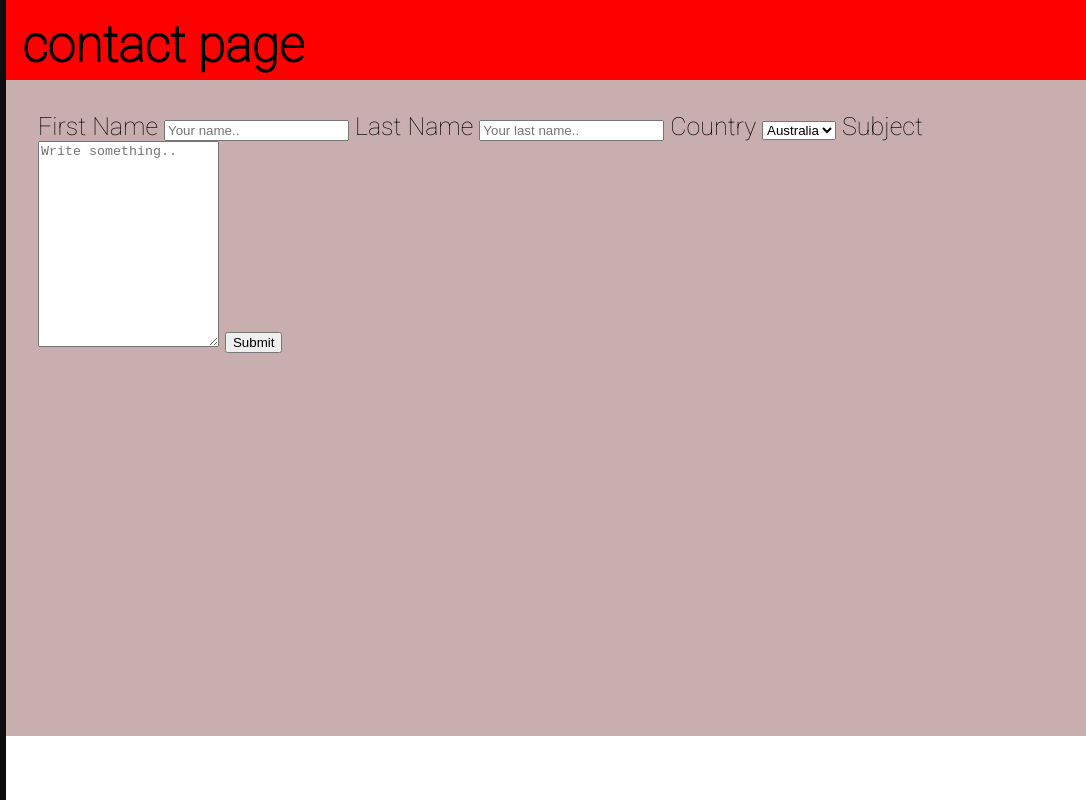
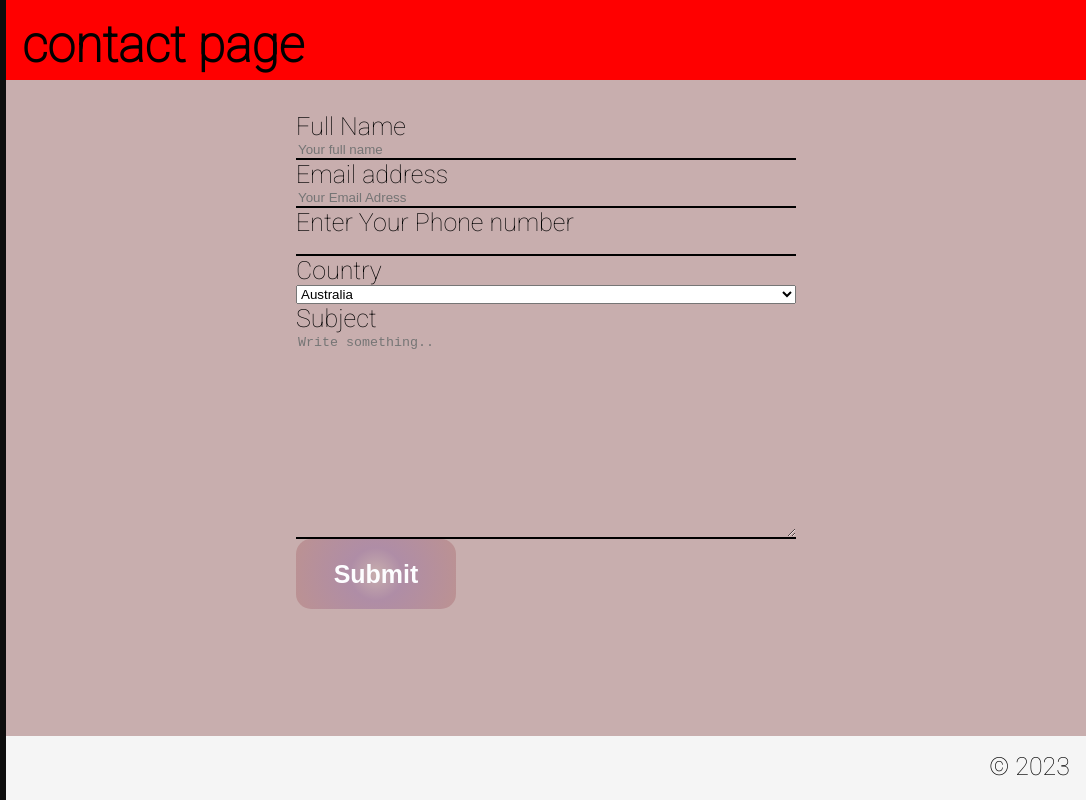
Before and after one commit to omar12ahmed/omar-training, a plain HTML site: page public/contact.html in a window 1280 px wide. Shown: the full height of the page, 194-1280 px from the left. Drawn offline with Linux system fonts and the light colour scheme.

Commit message:
added styling to my contact page

```diff
--- a/public/contact.html
+++ b/public/contact.html
@@ -6,7 +6,6 @@
     <meta name="viewport" content="width=device-width, initial-scale=1.0" />
     <link rel="stylesheet" href="style.css" />
     <title>contact page</title>
-
   </head>
   <body>
     <div class="grid-container">
@@ -32,12 +31,32 @@
       </header>
       <main class="main-content">
         <form action="action_page.php">
+          <label for="name">Full Name</label>
+          <input
+            class="input-box"
+            type="text"
+            id="fname"
+            name="full name"
+            placeholder="Your full name"
+          />
 
-          <label for="fname">First Name</label>
-          <input type="text" id="fname" name="firstname" placeholder="Your name..">
+          <label for="email">Email address</label>
+          <input
+            class="input-box"
+            type="text"
+            id="email"
+            name="email"
+            placeholder="Your Email Adress"
+          />
 
-          <label for="lname">Last Name</label>
-          <input type="text" id="lname" name="lastname" placeholder="Your last name..">
+          <label for="phone">Enter Your Phone number</label>
+          <input
+            class="input-box"
+            type="tel"
+            id="phone"
+            name="phone"
+            pattern="[0-9]"
+          />
 
           <label for="country">Country</label>
           <select id="country" name="country">
@@ -47,12 +66,15 @@
           </select>
 
           <label for="subject">Subject</label>
-          <textarea id="subject" name="subject" placeholder="Write something.." style="height:200px"></textarea>
-
-          <input type="submit" value="Submit">
-
+          <textarea
+            class="input-box"
+            id="subject"
+            name="subject"
+            placeholder="Write something.."
+            style="height: 200px"
+          ></textarea>
+          <button>Submit</button>
         </form>
-      </div>
       </main>
       <footer class="footer">
         <span>&copy; 2023</span>
--- a/public/style.css
+++ b/public/style.css
@@ -111,6 +111,36 @@ h1 {
   background-color: #c8aeae;
   overflow: auto;
   padding: 2rem;
+
+
+}
+form {
+   display:flex;
+   flex-direction:column;
+   margin:auto;
+  max-width:500px;
+}
+.input-box{
+  background:unset;
+  border:unset;
+  border-bottom: 2px solid;
+}
+
+button{
+  color: rgb(253, 253, 255);
+ background: radial-gradient(circle at center, rgba( 255, 125 , 125, 0 ) 0%, #af8da6 30%, #bc9292 100%);
+border:none;
+border-radius: 15px;
+height: 70px;
+width:160px;
+font-size: 25px;
+font-weight:bold;
+cursor:pointer;
+
+}
+button:hover{
+  background-color:rgb(226, 16, 16);
+
 }
 
 .image-grid {
@@ -143,6 +173,7 @@ h1 {
   background-color: #f5f5f5;
   padding: 1rem;
   text-align: right;
+
 }
 
 /* CUSTOM STYLES */
```
